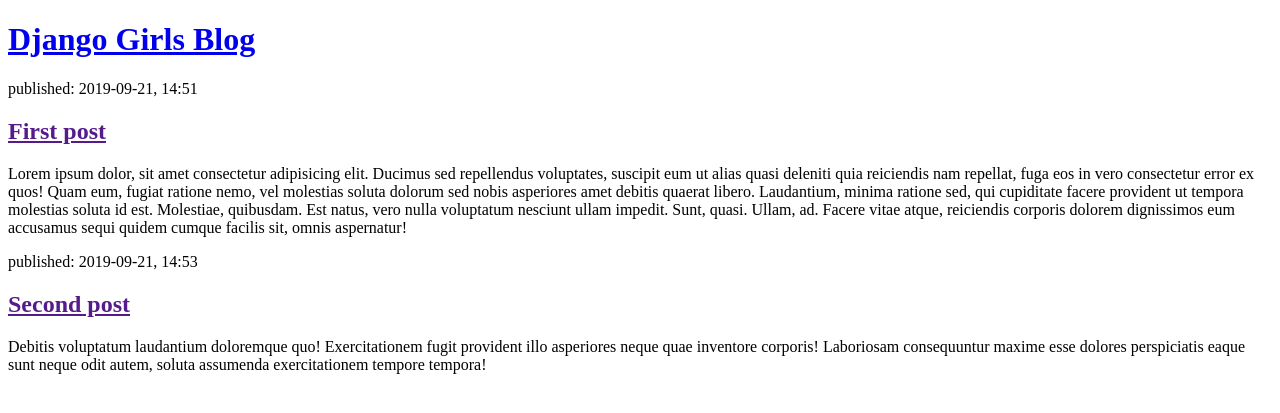
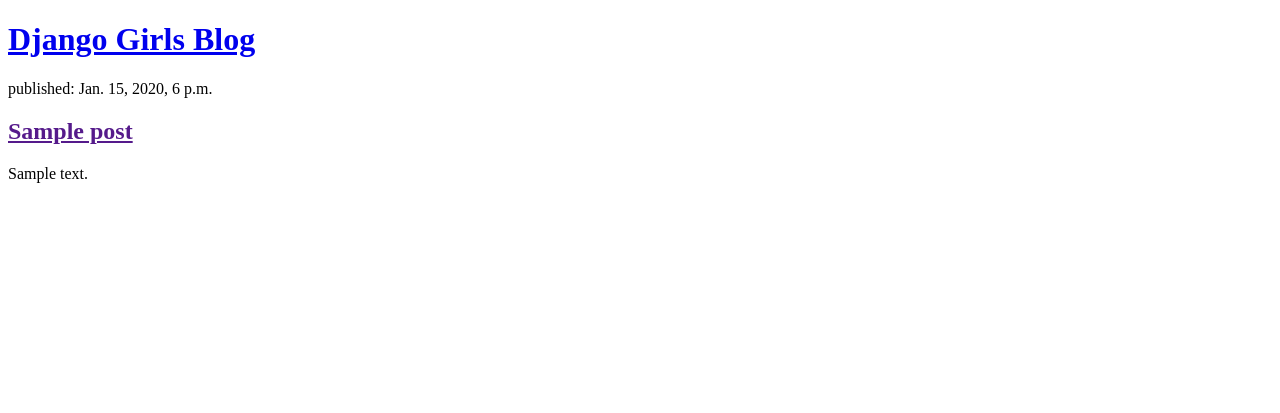
Before and after one commit to develagasca/django-girls-workshop-code, a Django app: template blog/templates/blog/post_list.html in a window 1280 px wide. Shown: the top 413 px of the page. Run offline with Django 3.2, Linux system fonts and the light colour scheme; the template is opened without the code that fills it: values that come from a table or form of the project are taken from there, others are empty; tables that the repository leaves empty hold one stand-in row (values such as "Sample post").

Commit message:
Modified templates to display posts from database.

```diff
--- a/blog/templates/blog/post_list.html
+++ b/blog/templates/blog/post_list.html
@@ -13,21 +13,13 @@
     <h1><a href="/">Django Girls Blog</a></h1>
   </div>
 
-  <div>
-    <p>published: 2019-09-21, 14:51</p>
-    <h2><a href="">First post</a></h2>
-    <p>
-      Lorem ipsum dolor, sit amet consectetur adipisicing elit. Ducimus sed repellendus voluptates, suscipit eum ut alias quasi deleniti quia reiciendis nam repellat, fuga eos in vero consectetur error ex quos! Quam eum, fugiat ratione nemo, vel molestias soluta dolorum sed nobis asperiores amet debitis quaerat libero. Laudantium, minima ratione sed, qui cupiditate facere provident ut tempora molestias soluta id est. Molestiae, quibusdam. Est natus, vero nulla voluptatum nesciunt ullam impedit. Sunt, quasi. Ullam, ad. Facere vitae atque, reiciendis corporis dolorem dignissimos eum accusamus sequi quidem cumque facilis sit, omnis aspernatur!
-    </p>
-  </div>
-
-  <div>
-    <p>published: 2019-09-21, 14:53</p>
-    <h2><a href="">Second post</a></h2>
-    <p>
-      Debitis voluptatum laudantium doloremque quo! Exercitationem fugit provident illo asperiores neque quae inventore corporis! Laboriosam consequuntur maxime esse dolores perspiciatis eaque sunt neque odit autem, soluta assumenda exercitationem tempore tempora!
-    </p>
-  </div>
+  {% for post in posts %}
+    <div>
+      <p>published: {{ post.published_date }}</p>
+      <h2><a href="">{{ post.title }}</a></h2>
+      <p>{{ post.text|linebreaksbr }}</p>
+    </div>
+  {% endfor %}
 
 </body>
 
```
